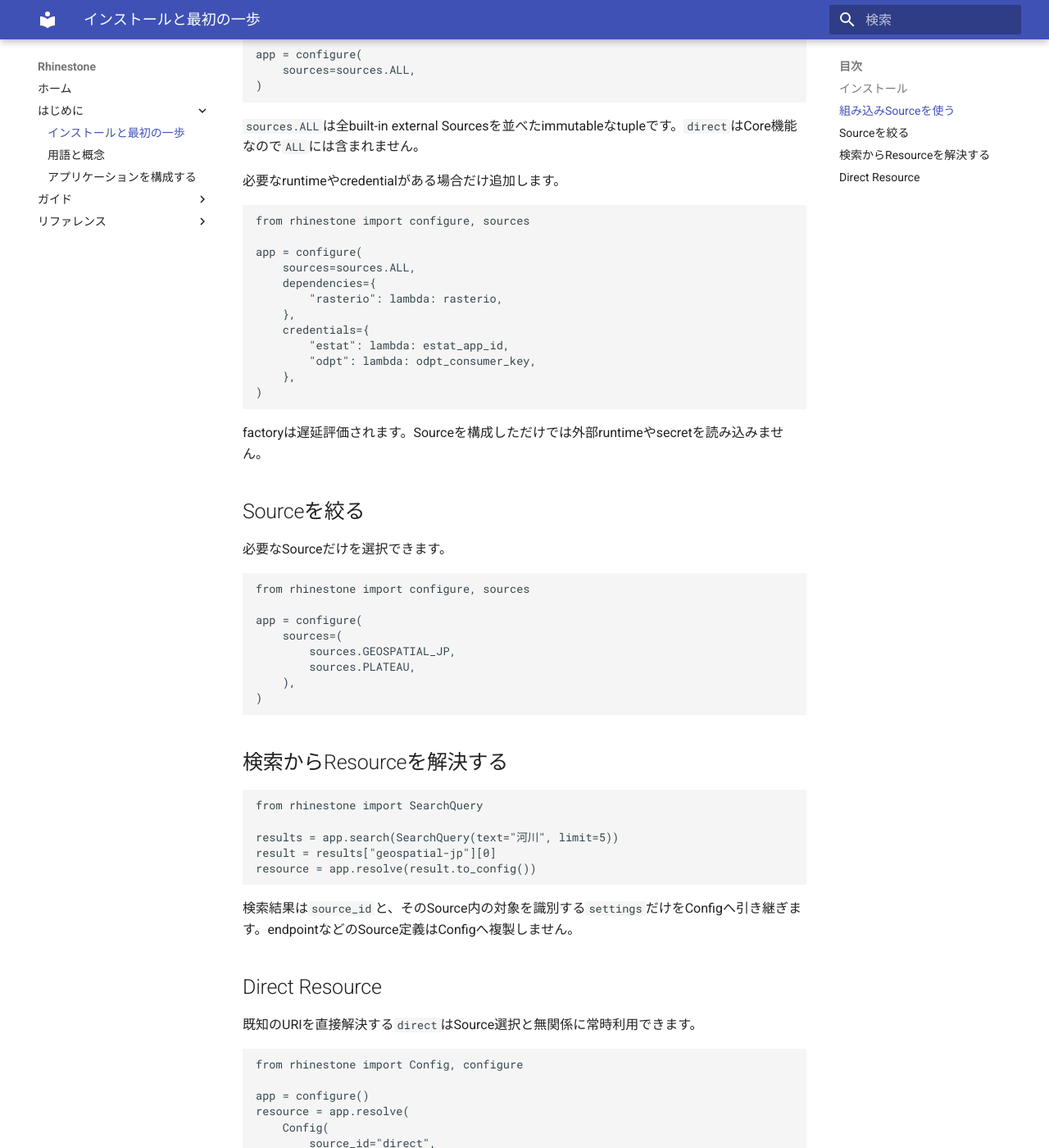
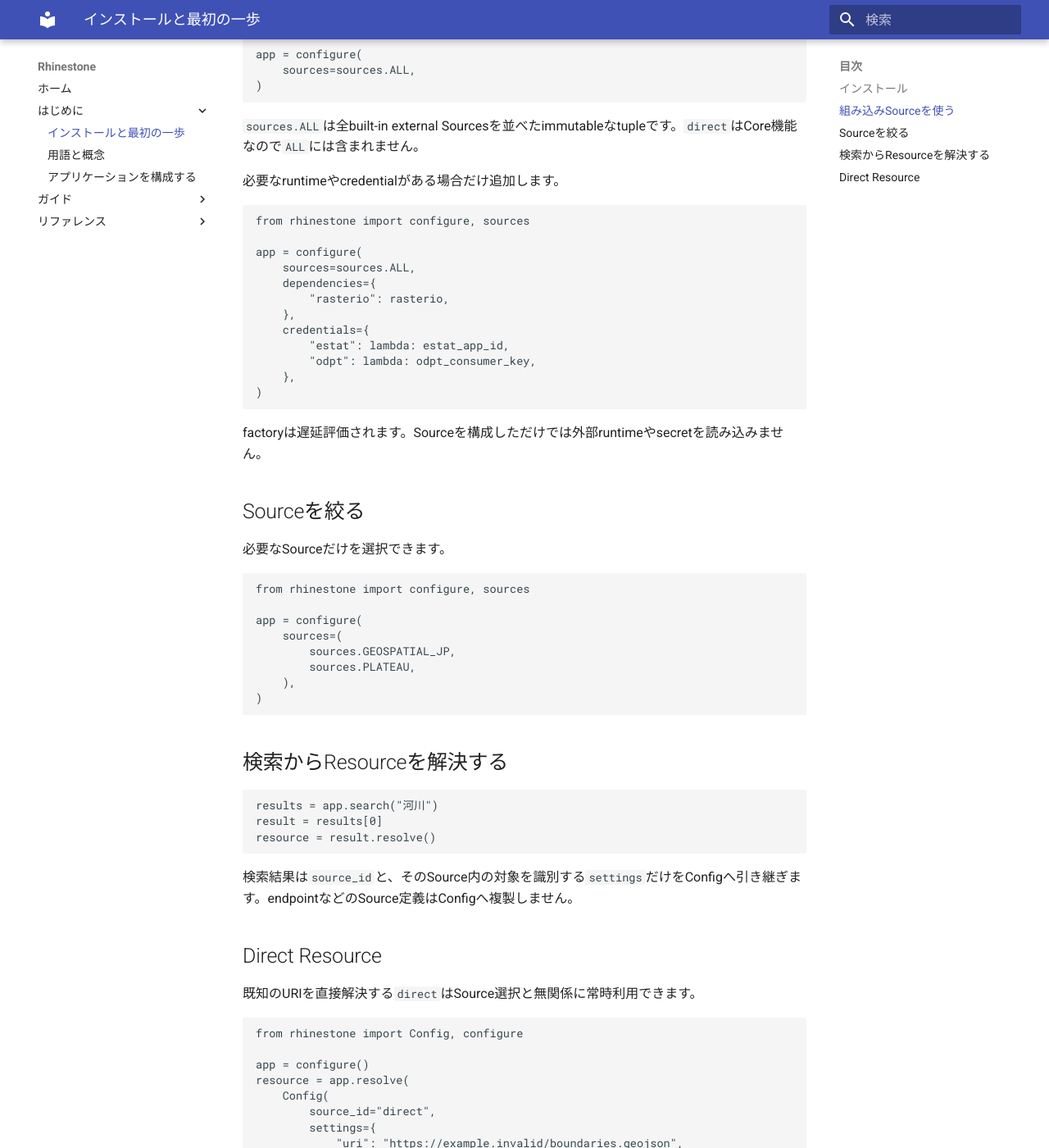
Before and after one commit to u-kitazawa/rhinestone, an MkDocs documentation site: the page built from docs/getting-started.md, in a window 1280 px wide and 1400 px high, scrolled down 553 px. Shown: the whole window at 82% size. Built offline with MkDocs 1.6.1 and Material for MkDocs 9.7.7, drawn with Linux system fonts in a browser that asks for light colours.

Commit message:
Document simplified search flow

````diff
--- a/docs/getting-started.md
+++ b/docs/getting-started.md
@@ -32,7 +32,7 @@
 app = configure(
     sources=sources.ALL,
     dependencies={
-        "rasterio": lambda: rasterio,
+        "rasterio": rasterio,
     },
     credentials={
         "estat": lambda: estat_app_id,
@@ -61,11 +61,9 @@
 ## 検索からResourceを解決する
 
 ```python
-from rhinestone import SearchQuery
-
-results = app.search(SearchQuery(text="河川", limit=5))
-result = results["geospatial-jp"][0]
-resource = app.resolve(result.to_config())
+results = app.search("河川")
+result = results[0]
+resource = result.resolve()
 ```
 
 検索結果は`source_id`と、そのSource内の対象を識別する`settings`だけをConfigへ引き継ぎます。endpointなどのSource定義はConfigへ複製しません。
````
